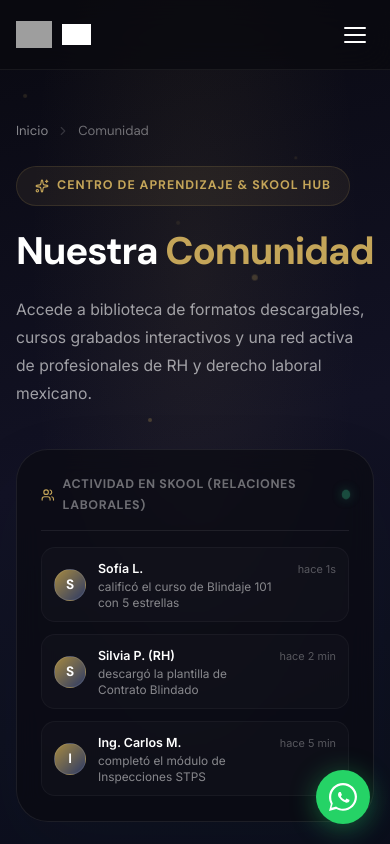
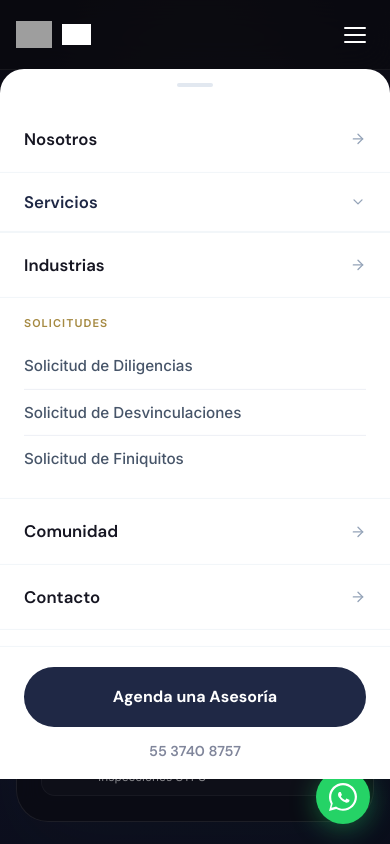
Before and after one commit to LucaFront-End/Solorzano, a React (Vite) app: page /comunidad in a window 390 px wide. Shown: the top 844 px of the page. Built offline with nearby package versions, Linux system fonts and the light colour scheme; grey boxes are pictures that could not be loaded.

Commit message:
feat: replace mobile menu with native bottom-sheet drawer (light, left-aligned, app-like)

```diff
--- a/src/components/Navbar.css
+++ b/src/components/Navbar.css
@@ -406,92 +406,7 @@
   background: none;
 }
 
-/* Mobile Services Accordion */
-.navbar__mobile-item--has-dropdown {
-  display: flex;
-  flex-direction: column;
-  align-items: center;
-  width: 100%;
-}
-
-.navbar__mobile-link--dropdown-trigger {
-  cursor: pointer;
-  background: none;
-  border: none;
-  font-family: var(--font-heading);
-  font-size: 1.3rem;
-  font-weight: 600;
-  color: rgba(255, 255, 255, 0.85);
-  padding: 10px 24px;
-  display: flex;
-  align-items: center;
-  gap: 6px;
-  transition: all var(--transition-fast);
-}
-
-.navbar__mobile-link--dropdown-trigger:hover,
-.navbar__mobile-links a:hover {
-  color: var(--color-accent);
-}
-
-.navbar__mobile-accordion {
-  max-height: 0;
-  overflow: hidden;
-  transition: max-height 0.4s var(--ease-out-expo), opacity 0.3s;
-  opacity: 0;
-  width: 100%;
-  padding: 0 16px;
-  display: flex;
-  flex-direction: column;
-  gap: 16px;
-  margin-top: 8px;
-}
-
-.navbar__mobile-accordion--open {
-  max-height: 800px;
-  opacity: 1;
-}
-
-.navbar__mobile-accordion-section {
-  display: flex;
-  flex-direction: column;
-  align-items: center;
-  gap: 6px;
-}
-
-.navbar__mobile-accordion-category {
-  font-size: 0.7rem;
-  font-weight: 700;
-  color: var(--color-accent);
-  text-transform: uppercase;
-  letter-spacing: 0.1em;
-  margin-bottom: 4px;
-}
-
-.navbar__mobile-accordion-section ul {
-  display: flex;
-  flex-direction: column;
-  align-items: center;
-  gap: 4px;
-}
-
-.navbar__mobile-accordion-section a {
-  font-size: 0.95rem !important;
-  font-weight: 500 !important;
-  color: rgba(255, 255, 255, 0.7) !important;
-  padding: 8px 16px !important;
-  display: inline-block !important;
-}
-
-.navbar__mobile-accordion-section a:hover {
-  color: #fff !important;
-}
-
-.navbar__mobile-more {
-  color: var(--color-accent) !important;
-  font-weight: 600 !important;
-  font-size: 0.85rem !important;
-}
+/* Mobile Services Accordion (old — kept for desktop, not used in mobile drawer) */
 
 /* Hamburger */
 .navbar__hamburger {
@@ -502,7 +417,6 @@
   z-index: 1001;
 }
 
-/* Default: white bars */
 .navbar__hamburger span {
   width: 22px;
   height: 2px;
@@ -512,18 +426,20 @@
   transform-origin: center;
 }
 
-/* Home: dark bars */
 .navbar--home .navbar__hamburger span {
   background: var(--color-text-dark);
 }
 
-/* Scrolled: always white */
 .navbar--scrolled .navbar__hamburger span {
   background: #fff;
 }
 
 .navbar__hamburger.active span {
-  background: #fff;
+  background: var(--color-primary);
+}
+
+.navbar--home .navbar__hamburger.active span {
+  background: var(--color-primary);
 }
 
 .navbar__hamburger.active span:nth-child(1) {
@@ -538,91 +454,230 @@
   transform: rotate(-45deg) translate(5px, -5px);
 }
 
-/* Mobile Menu */
-.navbar__mobile {
+/* ── BOTTOM-SHEET DRAWER ── */
+
+/* Backdrop */
+.navbar__backdrop {
   position: fixed;
   inset: 0;
-  background: radial-gradient(circle at 80% 10%, rgba(196, 165, 89, 0.09) 0%, rgba(10, 10, 18, 0.98) 75%);
-  backdrop-filter: blur(35px);
-  -webkit-backdrop-filter: blur(35px);
+  background: rgba(0, 0, 0, 0.45);
+  backdrop-filter: blur(4px);
+  z-index: 998;
+  animation: fade-backdrop 0.3s ease forwards;
+}
+
+@keyframes fade-backdrop {
+  from { opacity: 0; }
+  to { opacity: 1; }
+}
+
+/* Drawer panel */
+.navbar__drawer {
+  position: fixed;
+  bottom: 0;
+  left: 0;
+  right: 0;
+  max-height: 85dvh;
+  background: #ffffff;
+  border-radius: 24px 24px 0 0;
+  z-index: 999;
+  overflow-y: auto;
+  -webkit-overflow-scrolling: touch;
+  overscroll-behavior: contain;
+  transform: translateY(100%);
+  transition: transform 0.4s cubic-bezier(0.32, 0.72, 0, 1);
+  padding-bottom: env(safe-area-inset-bottom, 24px);
+}
+
+.navbar__drawer--open {
+  transform: translateY(0);
+}
+
+/* Drag handle */
+.navbar__drawer-handle {
+  width: 36px;
+  height: 4px;
+  background: #e2e8f0;
+  border-radius: 2px;
+  margin: 14px auto 20px;
+  flex-shrink: 0;
+}
+
+/* Nav list */
+.navbar__drawer-nav {
   display: flex;
   flex-direction: column;
-  align-items: center;
-  justify-content: flex-start;
-  padding: 100px 24px 48px;
-  overflow-y: auto;
-  opacity: 0;
-  visibility: hidden;
-  transition: all 0.4s var(--ease-out-expo);
-  z-index: 999;
+  padding: 0 0 8px;
 }
 
-.navbar__mobile--open {
-  opacity: 1;
-  visibility: visible;
+/* Primary row link (Nosotros, Industrias, etc.) */
+.navbar__drawer-item {
+  display: flex;
+  align-items: center;
+  justify-content: space-between;
+  padding: 18px 24px;
+  font-family: var(--font-heading);
+  font-size: 1.05rem;
+  font-weight: 600;
+  color: var(--color-text-dark);
+  border: none;
+  background: none;
+  text-decoration: none;
+  cursor: pointer;
+  border-bottom: 1px solid #f1f5f9;
+  transition: background 0.15s ease;
+  width: 100%;
+  text-align: left;
 }
 
-.navbar__mobile-links {
+.navbar__drawer-item:active {
+  background: #f8fafc;
+}
+
+.navbar__drawer-item-label {
+  flex: 1;
+}
+
+.navbar__drawer-arrow {
+  color: #94a3b8;
+  flex-shrink: 0;
+}
+
+/* Accordion trigger (Servicios) */
+.navbar__drawer-item--accordion {
+  color: var(--color-primary);
+}
+
+.navbar__drawer-chevron {
+  color: #94a3b8;
+  transition: transform 0.3s ease;
+  flex-shrink: 0;
+}
+
+.navbar__drawer-item--open .navbar__drawer-chevron {
+  transform: rotate(180deg);
+}
+
+/* Accordion content */
+.navbar__drawer-accordion {
+  max-height: 0;
+  overflow: hidden;
+  transition: max-height 0.4s cubic-bezier(0.32, 0.72, 0, 1);
+  background: #f8fafc;
+}
+
+.navbar__drawer-accordion--open {
+  max-height: 600px;
+}
+
+.navbar__drawer-cat {
+  padding: 16px 24px 8px;
   display: flex;
   flex-direction: column;
-  align-items: center;
-  gap: 8px;
-  width: 100%;
-  max-width: 320px;
+  gap: 2px;
+  border-bottom: 1px solid #e9eef4;
 }
 
-.navbar__mobile-links > li {
-  opacity: 0;
-  transform: translateY(20px);
-  width: 100%;
-  text-align: center;
+.navbar__drawer-cat:last-child {
+  border-bottom: none;
 }
 
-.navbar__mobile--open .navbar__mobile-links > li {
-  animation: fade-in-up 0.5s var(--ease-out-expo) forwards;
+.navbar__drawer-cat-label {
+  font-size: 0.68rem;
+  font-weight: 700;
+  text-transform: uppercase;
+  letter-spacing: 0.1em;
+  color: var(--color-accent-dark);
+  margin-bottom: 8px;
 }
 
-.navbar__mobile-links a {
-  font-family: var(--font-heading);
-  font-size: 1.3rem;
-  font-weight: 600;
-  color: rgba(255, 255, 255, 0.85);
-  padding: 10px 24px;
-  border-radius: var(--radius-md);
-  transition: all var(--transition-fast);
-  display: inline-block;
+.navbar__drawer-subitem {
+  display: block;
+  padding: 10px 0;
+  font-family: var(--font-body);
+  font-size: 0.95rem;
+  font-weight: 500;
+  color: #475569;
+  text-decoration: none;
+  border-bottom: 1px solid #edf0f5;
+  transition: color 0.15s ease;
 }
 
-/* Mobile Dropdown */
-.navbar__mobile-dropdown {
+.navbar__drawer-subitem:last-child {
+  border-bottom: none;
+}
+
+.navbar__drawer-subitem:active {
+  color: var(--color-primary);
+}
+
+.navbar__drawer-subitem--more {
+  color: var(--color-accent-dark);
+  font-weight: 600;
+  font-size: 0.88rem;
+  padding-top: 12px;
+}
+
+/* Group section (Solicitudes) */
+.navbar__drawer-section {
+  border-bottom: 1px solid #f1f5f9;
+}
+
+.navbar__drawer-section--group {
+  padding: 16px 24px;
+}
+
+.navbar__drawer-section-label {
+  font-size: 0.68rem;
+  font-weight: 700;
+  text-transform: uppercase;
+  letter-spacing: 0.1em;
+  color: var(--color-accent-dark);
+  display: block;
+  margin-bottom: 10px;
+}
+
+.navbar__drawer-section--group .navbar__drawer-subitem {
+  padding: 10px 0;
+}
+
+/* CTA area */
+.navbar__drawer-cta {
+  padding: 20px 24px 16px;
   display: flex;
   flex-direction: column;
-  align-items: center;
-  gap: 4px;
-  padding: 8px 0;
+  gap: 12px;
+  border-top: 1px solid #f1f5f9;
+  margin-top: 8px;
 }
 
-.navbar__mobile-group-label {
+.navbar__drawer-cta-btn {
+  display: block;
+  width: 100%;
+  padding: 16px 24px;
+  background: var(--color-primary);
+  color: #ffffff;
   font-family: var(--font-heading);
-  font-size: 0.7rem;
+  font-size: 1rem;
   font-weight: 700;
-  color: var(--color-accent);
-  text-transform: uppercase;
-  letter-spacing: 0.1em;
-  padding: 12px 24px 4px;
+  text-align: center;
+  border-radius: var(--radius-full);
+  text-decoration: none;
+  transition: background 0.2s ease;
 }
 
-.navbar__mobile-sub-link {
-  font-family: var(--font-heading);
-  font-size: 0.95rem;
-  font-weight: 500;
-  color: rgba(255, 255, 255, 0.7);
-  padding: 8px 24px;
-  transition: all var(--transition-fast);
+.navbar__drawer-cta-btn:active {
+  background: var(--color-primary-light);
 }
 
-.navbar__mobile-sub-link:hover {
-  color: #fff;
+.navbar__drawer-phone {
+  display: block;
+  text-align: center;
+  font-family: var(--font-heading);
+  font-size: 0.9rem;
+  font-weight: 600;
+  color: var(--color-text-muted);
+  text-decoration: none;
 }
 
 @keyframes fade-in-up {
@@ -642,35 +697,3 @@
     display: flex;
   }
 }
-
-/* Mobile Menu Footer */
-.navbar__mobile-footer {
-  margin-top: auto;
-  text-align: center;
-  display: flex;
-  flex-direction: column;
-  gap: 6px;
-  padding-top: 24px;
-  border-top: 1px solid rgba(255, 255, 255, 0.05);
-  width: 100%;
-  max-width: 280px;
-}
-
-.navbar__mobile-footer-text {
-  font-size: 0.72rem;
-  color: rgba(255, 255, 255, 0.35);
-  font-weight: 500;
-  letter-spacing: 0.02em;
-}
-
-.navbar__mobile-footer-email {
-  font-family: var(--font-heading);
-  font-size: 0.85rem;
-  font-weight: 600;
-  color: var(--color-accent);
-  transition: color var(--transition-fast);
-}
-
-.navbar__mobile-footer-email:hover {
-  color: #fff;
-}
--- a/src/components/Navbar.jsx
+++ b/src/components/Navbar.jsx
@@ -202,75 +202,101 @@ export default function Navbar() {
         </button>
       </div>
 
-      {/* Mobile Overlay */}
-      <div className={`navbar__mobile ${menuOpen ? 'navbar__mobile--open' : ''}`}>
-        <ul className="navbar__mobile-links">
+      {/* Mobile Drawer Backdrop */}
+      {menuOpen && (
+        <div className="navbar__backdrop" onClick={() => setMenuOpen(false)} />
+      )}
+
+      {/* Mobile Bottom-Sheet Drawer */}
+      <div className={`navbar__drawer ${menuOpen ? 'navbar__drawer--open' : ''}`}>
+        {/* Drag handle */}
+        <div className="navbar__drawer-handle" />
+
+        {/* Main links */}
+        <nav className="navbar__drawer-nav">
           {navLinks.map((link, i) => {
             if (link.label === 'Servicios') {
               return (
-                <li key="Servicios" style={{ animationDelay: `${i * 0.06}s` }} className="navbar__mobile-item--has-dropdown">
+                <div key="Servicios" className="navbar__drawer-section">
                   <button
-                    className={`navbar__mobile-link--dropdown-trigger ${mobileDropdownOpen ? 'active' : ''}`}
+                    className={`navbar__drawer-item navbar__drawer-item--accordion ${mobileDropdownOpen ? 'navbar__drawer-item--open' : ''}`}
                     onClick={() => setMobileDropdownOpen(!mobileDropdownOpen)}
                   >
-                    Servicios
-                    <ChevronDown size={18} className={`navbar__dropdown-arrow ${mobileDropdownOpen ? 'rotated' : ''}`} />
+                    <span className="navbar__drawer-item-label">Servicios</span>
+                    <ChevronDown size={16} className="navbar__drawer-chevron" />
                   </button>
-
-                  <div className={`navbar__mobile-accordion ${mobileDropdownOpen ? 'navbar__mobile-accordion--open' : ''}`}>
+                  <div className={`navbar__drawer-accordion ${mobileDropdownOpen ? 'navbar__drawer-accordion--open' : ''}`}>
                     {dropdownCategories.map((cat) => (
-                      <div className="navbar__mobile-accordion-section" key={cat.category}>
-                        <span className="navbar__mobile-accordion-category">{cat.category}</span>
-                        <ul>
+                      <div key={cat.category} className="navbar__drawer-cat">
+                        <span className="navbar__drawer-cat-label">{cat.category}</span>
                         {cat.items.map((item) => (
-                            <li key={item.href}>
-                              <Link to={item.href} onClick={() => setMenuOpen(false)}>{item.label}</Link>
-                            </li>
+                          <Link
+                            key={item.href}
+                            to={item.href}
+                            className="navbar__drawer-subitem"
+                            onClick={() => setMenuOpen(false)}
+                          >
+                            {item.label}
+                          </Link>
                         ))}
                         {cat.hasMore && (
-                            <li>
-                              <Link to="/servicios" className="navbar__mobile-more" onClick={() => setMenuOpen(false)}>
-                                Ver más →
+                          <Link to="/servicios" className="navbar__drawer-subitem navbar__drawer-subitem--more" onClick={() => setMenuOpen(false)}>
+                            Ver todos los servicios →
                           </Link>
-                            </li>
                         )}
-                        </ul>
                       </div>
                     ))}
                   </div>
-                </li>
+                </div>
               );
             }
 
-            return link.children ? (
-              <li key={link.label} style={{ animationDelay: `${i * 0.06}s` }} className="navbar__mobile-dropdown">
-                <span className="navbar__mobile-group-label">{link.label}</span>
+            if (link.children) {
+              return (
+                <div key={link.label} className="navbar__drawer-section navbar__drawer-section--group">
+                  <span className="navbar__drawer-section-label">{link.label}</span>
                   {link.children.map((child) => (
                     <a
                       key={child.href}
                       href={child.href}
-                    className="navbar__mobile-sub-link"
+                      className="navbar__drawer-subitem"
                       onClick={(e) => { e.preventDefault(); handleNav(child.href); }}
                     >
                       {child.label}
                     </a>
                   ))}
-              </li>
-            ) : (
-              <li key={link.href} style={{ animationDelay: `${i * 0.06}s` }}>
-                <a href={link.href} onClick={(e) => { e.preventDefault(); handleNav(link.href); }}>
-                  {link.label}
+                </div>
+              );
+            }
+
+            return (
+              <a
+                key={link.href}
+                href={link.href}
+                className="navbar__drawer-item"
+                onClick={(e) => { e.preventDefault(); handleNav(link.href); }}
+              >
+                <span className="navbar__drawer-item-label">{link.label}</span>
+                <ArrowRight size={16} className="navbar__drawer-arrow" />
               </a>
-              </li>
             );
           })}
-        </ul>
-        <a href={siteConfig.whatsapp} target="_blank" rel="noopener noreferrer" className="btn btn--primary" style={{ marginTop: '32px', marginBottom: '40px' }}>
+        </nav>
+
+        {/* CTA */}
+        <div className="navbar__drawer-cta">
+          <a
+            href={siteConfig.whatsapp}
+            target="_blank"
+            rel="noopener noreferrer"
+            className="navbar__drawer-cta-btn"
+            onClick={() => setMenuOpen(false)}
+          >
             Agenda una Asesoría
           </a>
-        <div className="navbar__mobile-footer">
-          <p className="navbar__mobile-footer-text">© {new Date().getFullYear()} Solórzano Cerezo y Asociados</p>
-          <a href={`mailto:${siteConfig.email}`} className="navbar__mobile-footer-email">{siteConfig.email}</a>
+          <a href={`tel:${siteConfig.phone}`} className="navbar__drawer-phone">
+            {siteConfig.phone}
+          </a>
         </div>
       </div>
     </nav>
```
Lines whose indentation alone changed are shown as unchanged.
